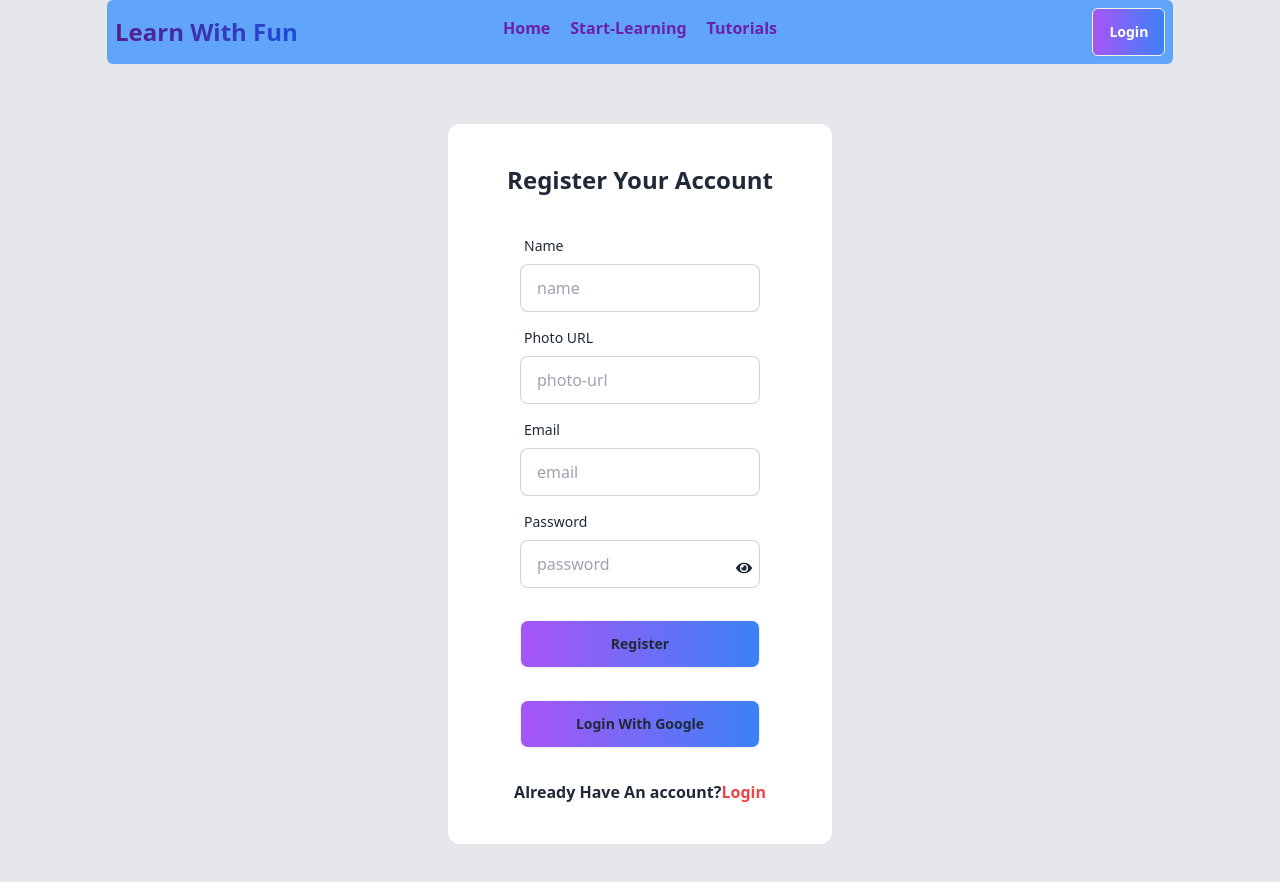
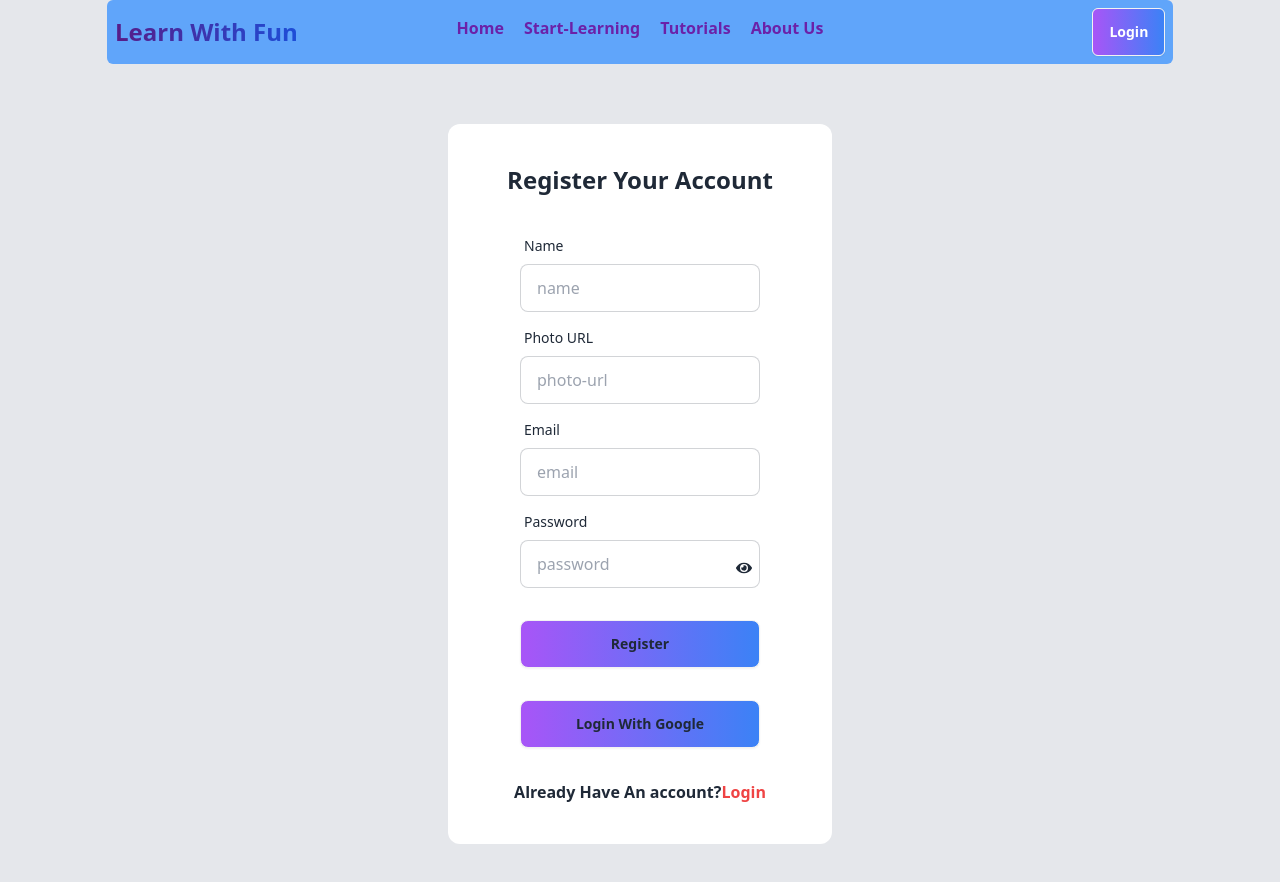
Before and after one commit to Apurbo-Knight/Learn-With-Fun, a React (Vite) app: page /register in a window 1280 px wide. Built offline with nearby package versions, Linux system fonts and the light colour scheme; no server answers.

Commit message:
about added at navbar

```diff
--- a/src/components/Navbar.jsx
+++ b/src/components/Navbar.jsx
@@ -35,6 +35,8 @@ const Navbar = () => {
             <button className="btn bg-blue-400 text-purple-800 mb-2"><NavLink to="/">Home</NavLink></button>
             <button className="btn bg-blue-400 text-purple-800 mb-2"><NavLink to="/startLearning">Start-Learning</NavLink></button>
             <button className="btn bg-blue-400 text-purple-800 mb-2"><NavLink to="/tutorials">Tutorials</NavLink></button>
+            <button className="btn bg-blue-400 text-purple-800 mb-2"><NavLink to="#">About Us</NavLink></button>
+
             {
               (user?.email && <button className="btn bg-blue-400 text-purple-800 mb-2"><NavLink  to="/myprofile">My Profile</NavLink></button> )
             }
@@ -47,6 +49,7 @@ const Navbar = () => {
       <button className=" bg-blue-400 text-purple-800 mb-2"><NavLink to="/">Home</NavLink></button>
             <button className=" bg-blue-400 text-purple-800 mb-2"><NavLink to="/startLearning">Start-Learning</NavLink></button>
             <button className=" bg-blue-400 text-purple-800 mb-2"><NavLink to="/tutorials">Tutorials</NavLink></button>
+            <button className=" bg-blue-400 text-purple-800 mb-2"><NavLink to="#">About Us</NavLink></button>
             {
               (user?.email && <button className=" bg-blue-400 text-purple-800 mb-2"><NavLink  to="/myprofile">My Profile</NavLink></button> )
             }
--- a/src/pages/Register.jsx
+++ b/src/pages/Register.jsx
@@ -37,10 +37,10 @@ const Register = () => {
     handleRegister(email,password)
     .then(res =>{
 
+      const user= (res.user);
+      setUser(user)
       manageProfile({displayName:name , photoURL:image})
       // setRefatch()
-      console.log(res);
-      setUser()
 
       navigate(location?.state ? location.state:'/')
 
```
